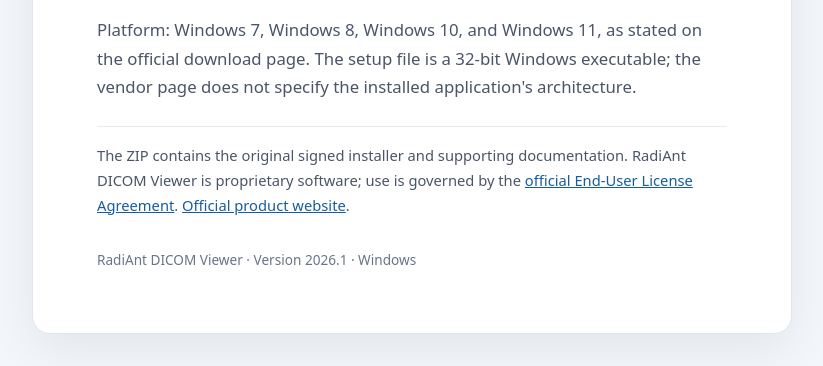
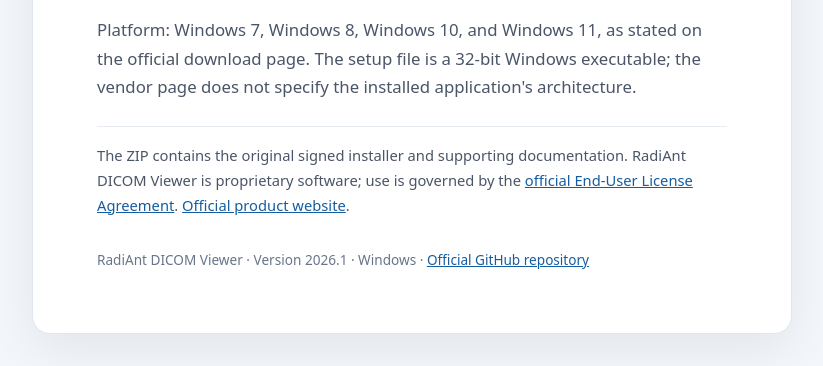
Before and after one commit to radiansoft/radiant-dicom-viewer, a plain HTML site: page index.html in a window 1280 px wide. Shown: the part 863-1229 px from the top of the page, without its empty margins (228-1051 px from the left). Drawn offline with Linux system fonts and the light colour scheme.

Commit message:
Link official repository from site

```diff
--- a/index.html
+++ b/index.html
@@ -46,7 +46,7 @@
     <a class="download-image" href="https://github.com/radiansoft/radiant-dicom-viewer/releases/download/2026.1/RadiAnt-DICOM-Viewer-2026.1-Windows.zip"><img src="assets/download-zip.svg" alt="Download RadiAnt DICOM Viewer 2026.1 for Windows as a ZIP package" width="260" height="64"></a>
     <p>Platform: Windows 7, Windows 8, Windows 10, and Windows 11, as stated on the official download page. The setup file is a 32-bit Windows executable; the vendor page does not specify the installed application's architecture.</p>
     <p class="note">The ZIP contains the original signed installer and supporting documentation. RadiAnt DICOM Viewer is proprietary software; use is governed by the <a href="https://www.radiantviewer.com/terms/">official End-User License Agreement</a>. <a href="https://www.radiantviewer.com/">Official product website</a>.</p>
-    <footer>RadiAnt DICOM Viewer · Version 2026.1 · Windows</footer>
+    <footer>RadiAnt DICOM Viewer · Version 2026.1 · Windows · <a href="https://github.com/radiansoft/radiant-dicom-viewer">Official GitHub repository</a></footer>
   </main>
 </body>
 </html>
```
